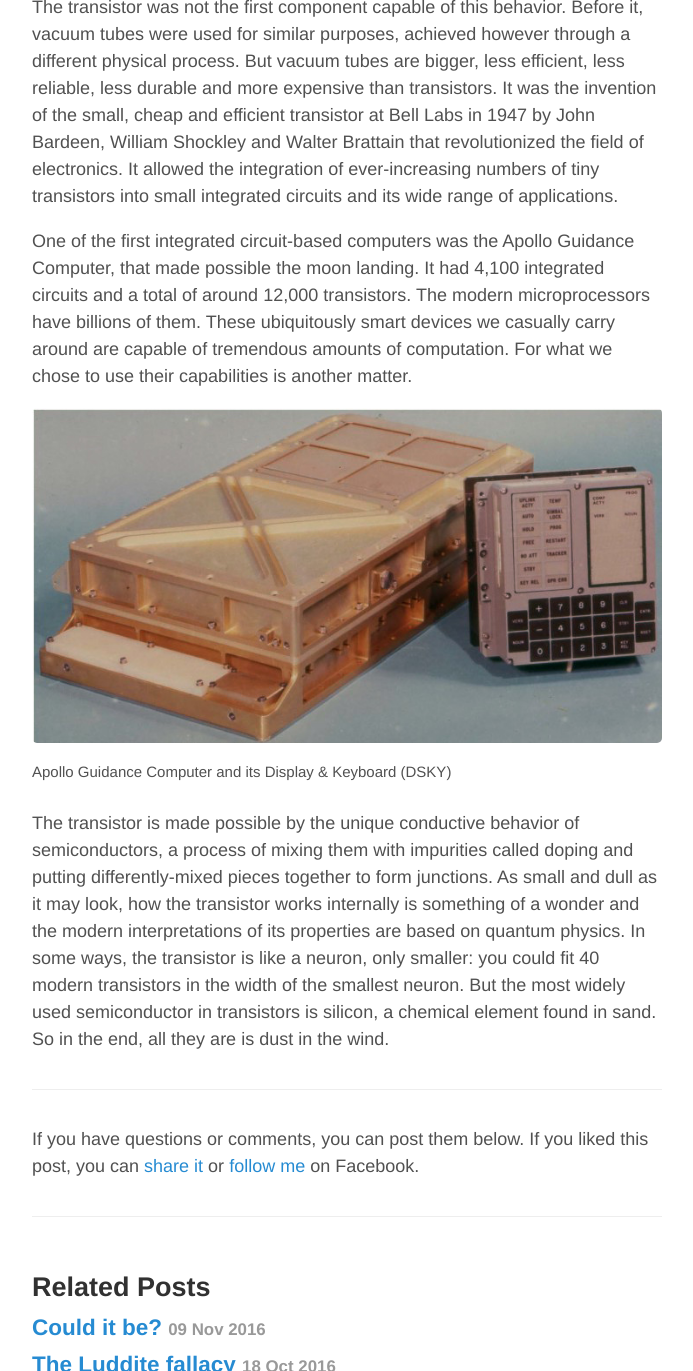
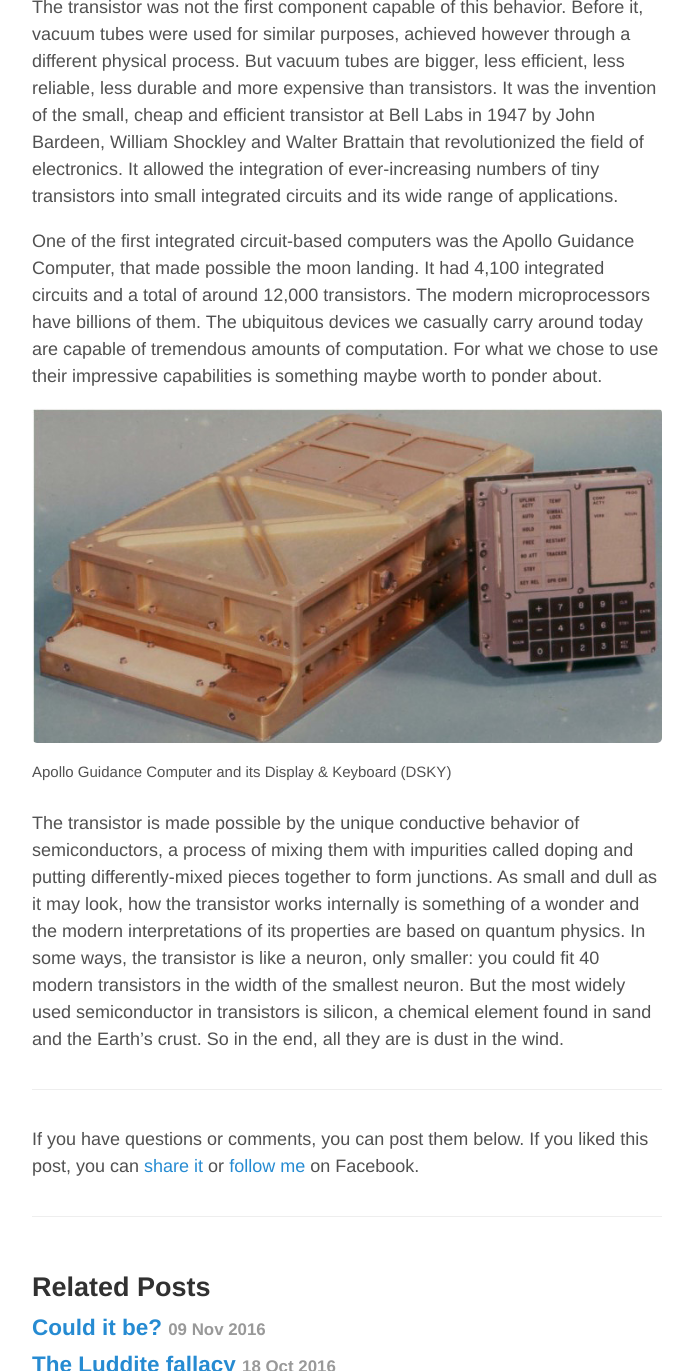
Before and after one commit to aoghina/aoghina.github.io, a Jekyll site: the page built from _posts/2016-11-19-a-tribute-to-the-transistor.md, in a window 1280 px wide and 1400 px high, scrolled down 2351 px, cut to the strip 29-1400 px from the top of the window. Shown: the whole strip, without its empty margins (293-986 px from the left). Built offline with Jekyll 4.4.1, drawn with Linux system fonts in a browser that asks for light colours; comment, search, counter and statistics services are not loaded.

Commit message:
Update transistor

```diff
--- a/_posts/2016-11-19-a-tribute-to-the-transistor.md
+++ b/_posts/2016-11-19-a-tribute-to-the-transistor.md
@@ -28,9 +28,9 @@
 
 The transistor was not the first component capable of this behavior. Before it, vacuum tubes were used for similar purposes, achieved however through a different physical process. But vacuum tubes are bigger, less efficient, less reliable, less durable and more expensive than transistors. It was the invention of the small, cheap and efficient transistor at Bell Labs in 1947 by John Bardeen, William Shockley and Walter Brattain that revolutionized the field of electronics. It allowed the integration of ever-increasing numbers of tiny transistors into small integrated circuits and its wide range of applications.
 
-One of the first integrated circuit-based computers was the Apollo Guidance Computer, that made possible the moon landing. It had 4,100 integrated circuits and a total of around 12,000 transistors. The modern microprocessors have billions of them. These ubiquitously smart devices we casually carry around are capable of tremendous amounts of computation. For what we chose to use their capabilities is another matter.
+One of the first integrated circuit-based computers was the Apollo Guidance Computer, that made possible the moon landing. It had 4,100 integrated circuits and a total of around 12,000 transistors. The modern microprocessors have billions of them. The ubiquitous devices we casually carry around today are capable of tremendous amounts of computation. For what we chose to use their impressive capabilities is something maybe worth to ponder about.
 
 ![Apollo guidance computer](/assets/transistor-apollo-guidance-computer.jpg "Apollo guidance computer")
 <sup>Apollo Guidance Computer and its Display & Keyboard (DSKY)</sup>
 
-The transistor is made possible by the unique conductive behavior of semiconductors, a process of mixing them with impurities called doping and putting differently-mixed pieces together to form junctions. As small and dull as it may look, how the transistor works internally is something of a wonder and the modern interpretations of its properties are based on quantum physics. In some ways, the transistor is like a neuron, only smaller: you could fit 40 modern transistors in the width of the smallest neuron. But the most widely used semiconductor in transistors is silicon, a chemical element found in sand. So in the end, all they are is dust in the wind.
+The transistor is made possible by the unique conductive behavior of semiconductors, a process of mixing them with impurities called doping and putting differently-mixed pieces together to form junctions. As small and dull as it may look, how the transistor works internally is something of a wonder and the modern interpretations of its properties are based on quantum physics. In some ways, the transistor is like a neuron, only smaller: you could fit 40 modern transistors in the width of the smallest neuron. But the most widely used semiconductor in transistors is silicon, a chemical element found in sand and the Earth's crust. So in the end, all they are is dust in the wind.
```
